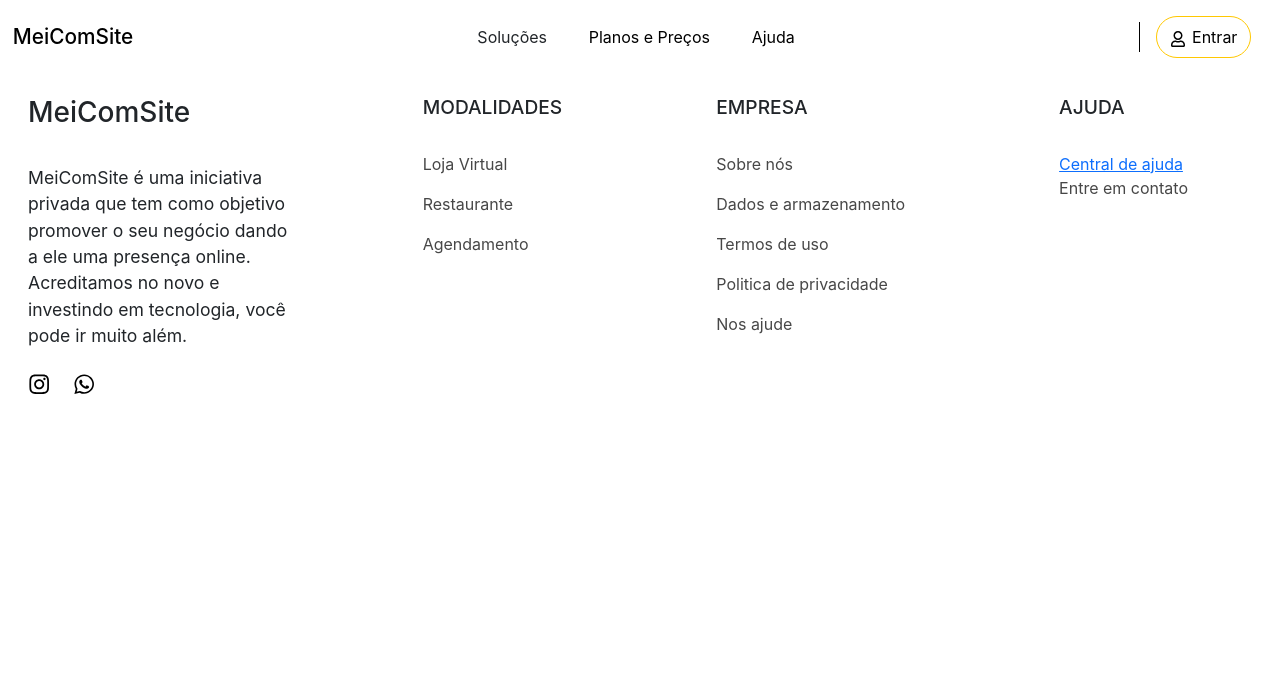
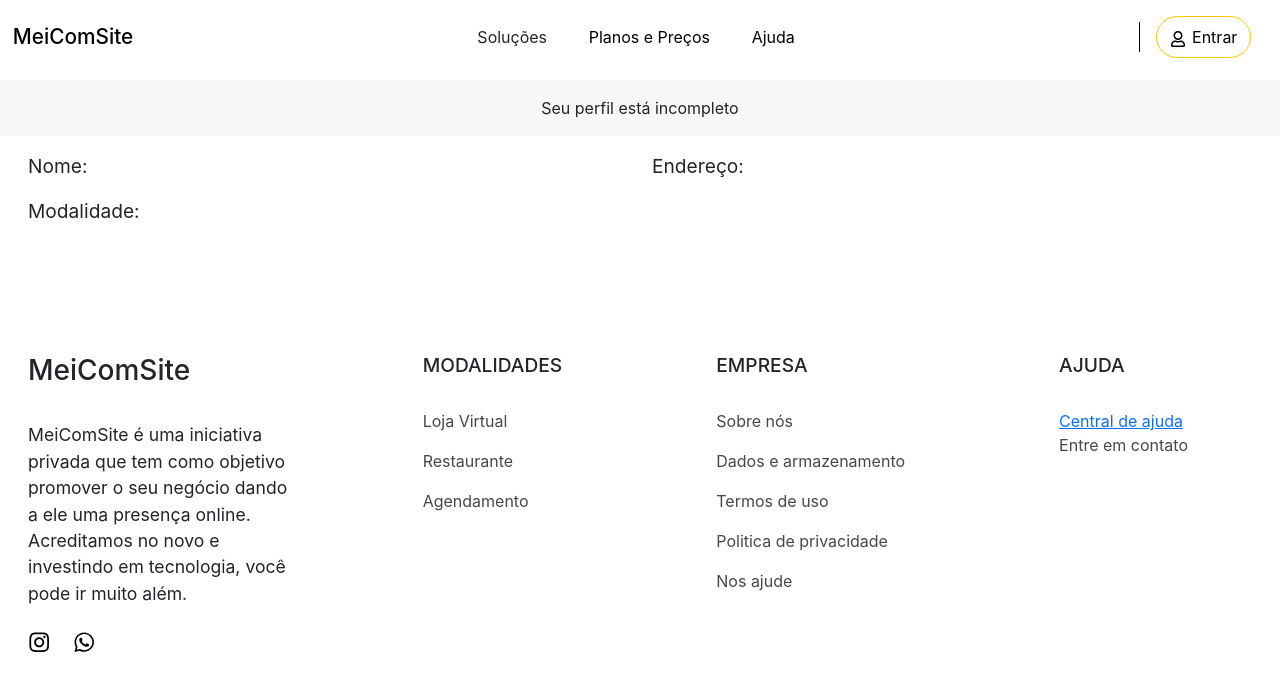
Before and after one commit to devjeanlucas/MeiComSite, a React (Create React App) app: page /home in a window 1280 px wide. Shown: the top 690 px of the page. Built offline with nearby package versions, Linux system fonts and the light colour scheme; no server answers; the HTML template or start-up script is replaced by a standard one.

Commit message:
começando perfil

```diff
--- a/src/App.js
+++ b/src/App.js
@@ -6,6 +6,7 @@ import Footer from "./layouts/layoutsHome/Footer"
 import Response from "./layouts/layoutsSuporte/Response";
 import ControlSuporte from "./layouts/layoutsSuporte/ControlSuporte";
 import PlanosPreços from "./Pages/PlanosPreços"
+import Perfil from "./Pages/Perfil"
 import { BrowserRouter as Router, Routes, Route} from "react-router-dom";
 
 function App() {
@@ -21,6 +22,12 @@ function App() {
                 <Route path="/suporte/:query" element={<Response/>}/>
               </Route>
               <Route path="/planos" element={<PlanosPreços/>}/>
+
+              <Route path="/home" element={<Perfil/>}>
+
+
+              </Route>
+
             </Routes>
         </Container>
         <Footer/>
--- /dev/null
+++ b/src/Pages/Perfil.js
@@ -0,0 +1,13 @@
+import Header from "../layouts/layoutsPerfil/Header";
+import InfoPerfil from "../layouts/layoutsPerfil/InfoPerfil";
+
+
+
+export default function Perfil () {
+    return (
+        <div>
+            <Header/>
+            <InfoPerfil/>
+        </div>
+        )
+}
--- a/src/components/ButtonLogin.js
+++ b/src/components/ButtonLogin.js
@@ -3,10 +3,11 @@ import { FaRegUser, FaSignOutAlt } from "react-icons/fa"
 import User from "../Hooks/User"
 import {firebase, auth} from "../Service/firebase"
 import { useState,useEffect } from "react"
+import { Link } from "react-router-dom"
 
 
 
-export default function ButtonLogin (props) {
+export default function ButtonLogin () {
 
     const [user, setUser] = useState();
 
@@ -71,7 +72,10 @@ export default function ButtonLogin (props) {
                         <strong>{User && User[0].email}</strong>
                     </div>
                     <div className={styles.logout}>
-                        <button onClick={handleClickLogOut}><FaSignOutAlt/> sair</button>
+                        <div>
+                            <Link to="/home">Perfil</Link>
+                            <button onClick={handleClickLogOut}><FaSignOutAlt/> sair</button>
+                        </div>
                     </div>
                 </div>
             </div>
--- a/src/layouts/layoutsHome/negocios.js
+++ b/src/layouts/layoutsHome/negocios.js
@@ -1,8 +1,32 @@
 import { Link } from "react-router-dom"
 import styles from "./negocios.module.css"
+import User from "../../Hooks/User"
+import {firebase, auth} from "../../Service/firebase"
+import { useState } from "react"
+
+export default function Negocios() {
+
+    const [userLogin, setUserLogin] = useState();
+
+    const HandleClickLoginGoogle = async() => {
+        const provider = new firebase.auth.GoogleAuthProvider()
+        const result = await auth.signInWithPopup(provider);
+        if (!result.user) {
+            const {uid, displayName, photoURL} = result.user
+            if (!displayName && !photoURL) {
+                throw new Error('Usuário sem Nome ou foto')
+            }
+            setUserLogin({
+                id: uid,
+                avatar: photoURL,
+                name: displayName
+            })
+        }
+    }
 
 
-export default function Negocios() {
+
+
     return (
         <div className={styles.container}>
             <div>
@@ -14,10 +38,19 @@ export default function Negocios() {
                     <h1 className={styles.big_text}>Gerencie seu negócio na palma da sua mão</h1>
                 </div>
                 <div className={styles.cont_buttons}>
-                    <button className={`button`}>Começar Grátis</button>
+                    {User.length > 0 ?
+                        <Link to="/home">
+                            <button className={styles.btn_start} >Começar Grátis</button>
+                        </Link>
+                    :
 
-                    <Link>
-                        <button>Conheça os Planos</button>
+                        <button className={styles.btn_start}
+                        onClick={HandleClickLoginGoogle}
+                        >Começar Grátis</button>
+                    }
+
+                    <Link to="/planos">
+                        <button className={styles.btn_plan}>Conheça os Planos</button>
                     </Link>
                 </div>
             </div>
--- a/src/layouts/layoutsHome/negocios.module.css
+++ b/src/layouts/layoutsHome/negocios.module.css
@@ -23,16 +23,19 @@
         color: #000;
         text-decoration: none;
     }
-    .cont_buttons a button{
+    .btn_start{
         padding: 1em;
         border-radius: 10px;
         background-color: #ff9100 !important;
         color: #fff;
         border: none !important;
+        margin-right: 1em;
     }
-    .cont_buttons button:first-child {
+    .btn_plan{
         border: 1px solid #000;
         background-color: transparent;
+        padding: 1em;
+        border-radius: 10px;
     }
     .container_img {
         width: 100%;
--- /dev/null
+++ b/src/layouts/layoutsPerfil/Header.js
@@ -0,0 +1,24 @@
+import User from "../../Hooks/User"
+import styles from "./Header.module.css"
+
+export default function Header () {
+    return (
+        <div>
+            <div>
+                {User.length > 0 &&
+                <div className={styles.container_header}>
+                    <div className={`row ${styles.content}`}>
+                        <div className="col-sm-2">
+                            <img src={User && User[0].avatar} className={styles.img}/>
+                        </div>
+                        <div className="col-sm-6">
+                            <h4>{User && User[0].email}</h4>
+                        </div>
+                    </div>
+                    <div className="line"></div>
+                </div>
+                }
+            </div>
+        </div>
+        )
+}
--- /dev/null
+++ b/src/layouts/layoutsPerfil/Header.module.css
@@ -0,0 +1,11 @@
+.container_header {
+    width: 100%;
+}
+.content {
+    display: flex;
+    align-items: center;
+}
+.img {
+    border-radius: 50%;
+    margin: 1em;
+}
--- /dev/null
+++ b/src/layouts/layoutsPerfil/InfoPerfil.js
@@ -0,0 +1,27 @@
+import styles from "./InfoPerfil.module.css"
+import User from "../../Hooks/User"
+
+
+export default function InfoPerfil () {
+    return (
+        <>
+            <div className={styles.container}>
+                <div className={styles.cont_status}>
+                    <p>Seu perfil está incompleto</p>
+                </div>
+                <ul className={`row ${styles.list}`}>
+                    <li className="col-sm-6">
+                        <p>Nome:</p>
+                        <strong>{User.length > 0 && User[0].name}</strong>
+                    </li>
+                    <li className="col-sm-6">
+                        <p>Endereço:</p>
+                    </li>
+                    <li className="col-sm-6">
+                        <p>Modalidade:</p>
+                    </li>
+                </ul>
+            </div>
+        </>
+        )
+}
--- /dev/null
+++ b/src/layouts/layoutsPerfil/InfoPerfil.module.css
@@ -0,0 +1,21 @@
+.list {
+    padding: 1em;
+    list-style-type: none;
+}
+.list li {
+    display: flex;
+    font-size: 1.2em;
+}
+.list li p {
+    margin-right: 0.6em;
+}
+.cont_status {
+    padding: 1em;
+    background-color: #f7f7f7;
+    text-align: center;
+}
+.cont_status p {
+    margin-bottom: 0px;
+
+
+}
```
